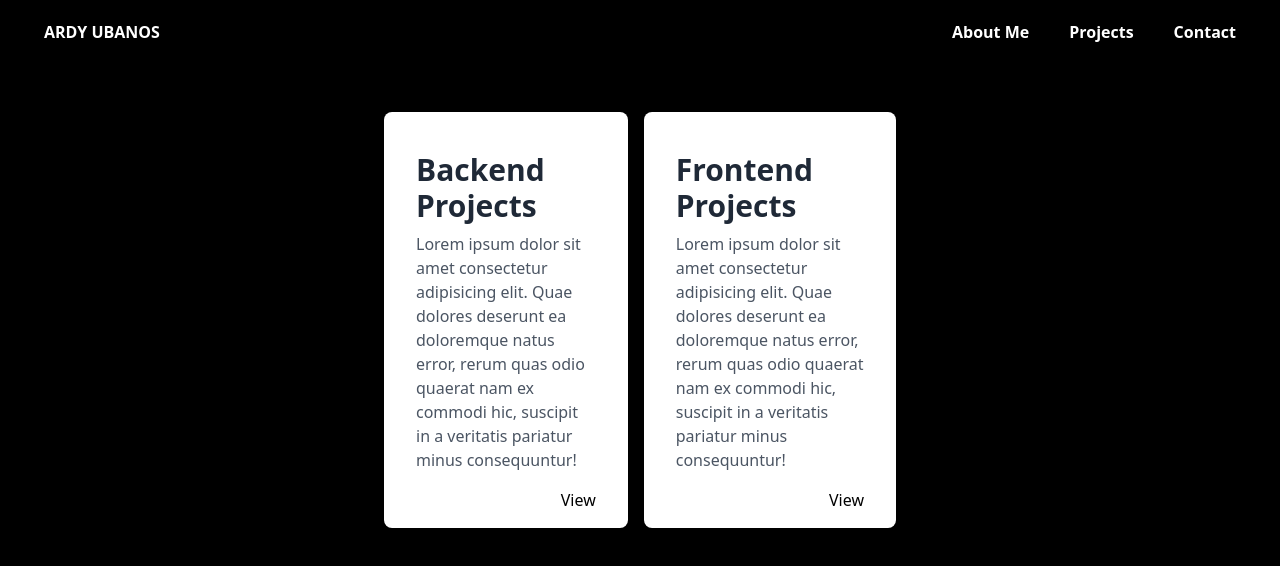
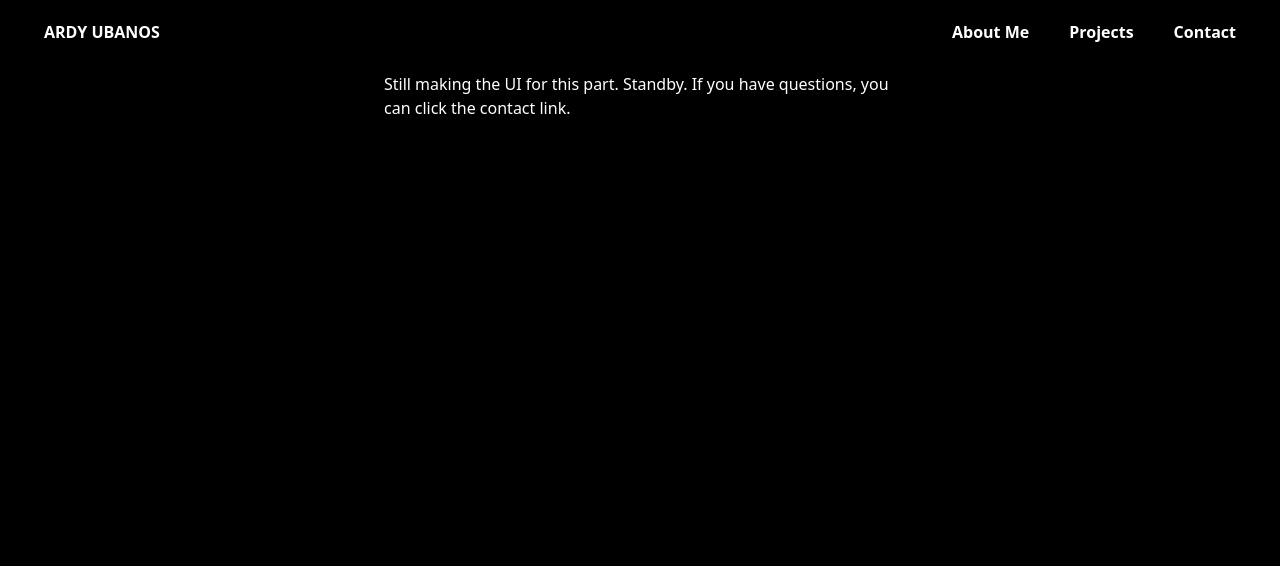
Before and after one commit to RadySonabu/NextJS-Tailwind-Portfolio, a Next.js app: page /projects in a window 1280 px wide. Shown: the top 566 px of the page. Built offline with nearby package versions, Linux system fonts and the light colour scheme; what @tailwindcss/typography would draw is missing.

Commit message:
Removed the cards on projects page

```diff
--- a/pages/about.js
+++ b/pages/about.js
@@ -13,6 +13,12 @@ function about() {
 			<div className="text-4xl text-center">
 				<h5>I have a degree in Food and Computer Science</h5>
 			</div>
+			<div className="prose text-6xl text-center">
+				<h4>
+					I'm interested in basketball, coding, AI/ML, Data Science,
+					Gaming, Movie Marathon
+				</h4>
+			</div>
 		</div>
 	);
 }
--- a/pages/projects/index.js
+++ b/pages/projects/index.js
@@ -8,7 +8,7 @@ function projects() {
 		<div className="bg-black h-screen">
 			<Navbar textColor="text-white" hoverColor="text-yellow-400" />
 			<div className="grid grid-row-auto grid-flow-row  gap-1 justify-center  mt-5  md:grid-cols-auto md:grid-flow-col md:gap-4  md:mx-96 md:my-2">
-				<Card
+				{/* <Card
 					title="Backend Projects"
 					content="Lorem ipsum dolor sit amet consectetur adipisicing elit.
 					Quae dolores deserunt ea doloremque natus error, rerum quas
@@ -23,7 +23,11 @@ function projects() {
 					odio quaerat nam ex commodi hic, suscipit in a veritatis
 					pariatur minus consequuntur!"
 					redirect="/projects/frontend"
-				/>
+				/> */}
+				<div className="flex justify-center align-middle text-white">
+					Still making the UI for this part. Standby. If you have
+					questions, you can click the contact link.
+				</div>
 			</div>
 		</div>
 	);
```
